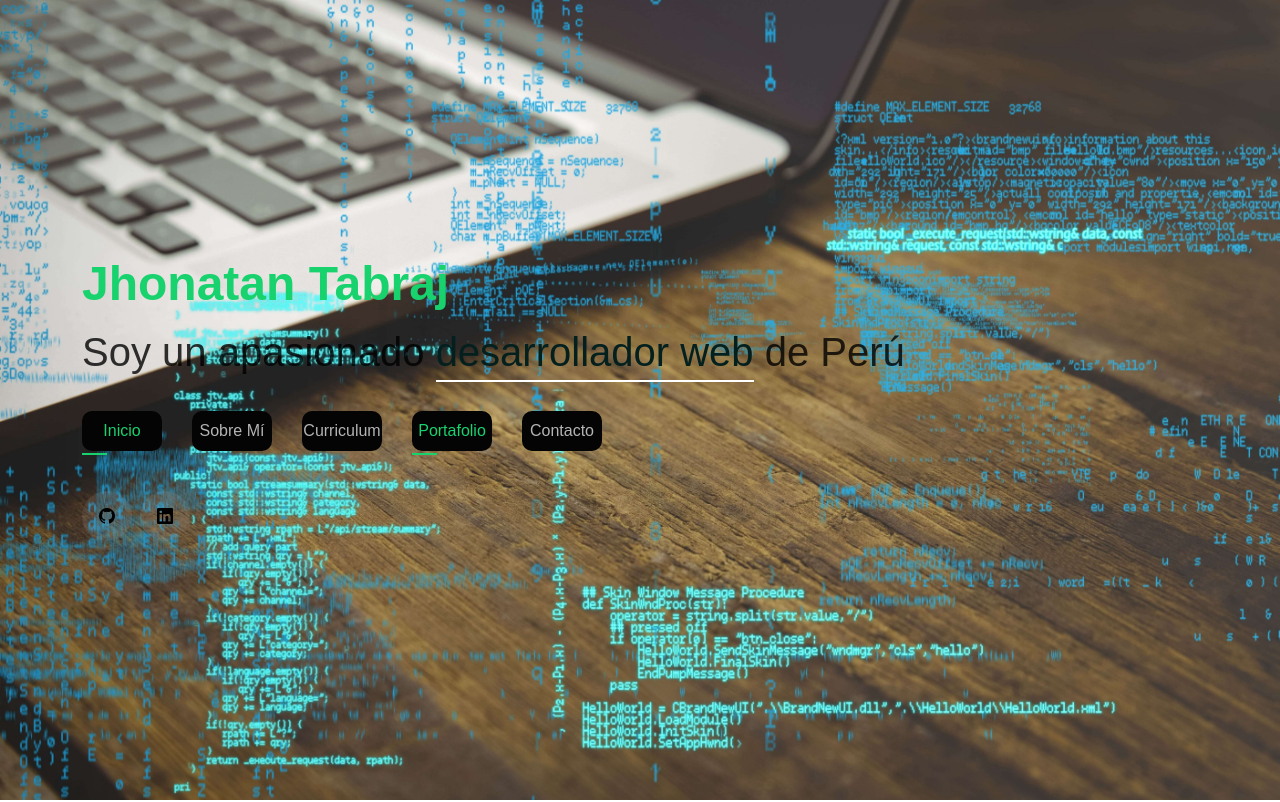
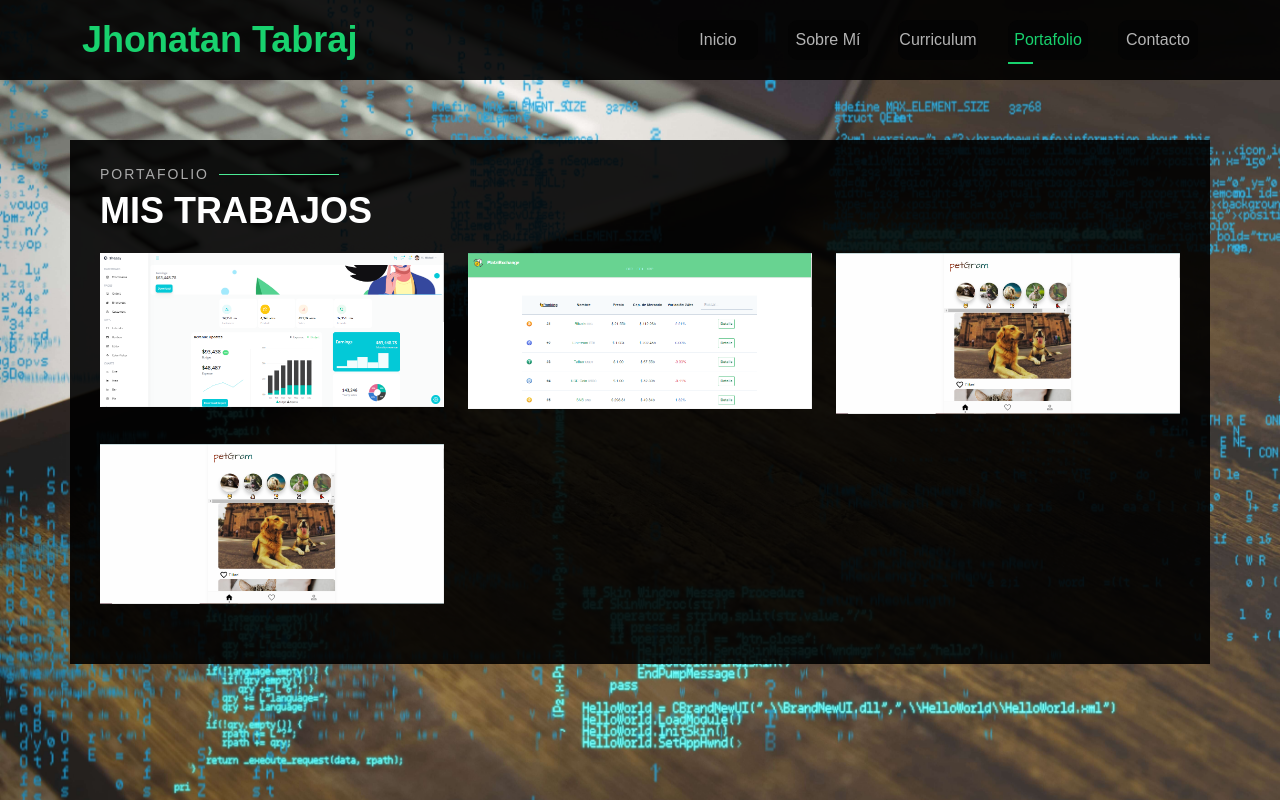
Before and after one commit to jhonntantb/me_react, a React (Create React App) app: page /portfolio in a window 1280 px wide. Shown: the top 802 px of the page. Built offline with nearby package versions, Linux system fonts and the light colour scheme.

Commit message:
fixed bugs nav barf and location

```diff
--- a/src/components/start/Start.jsx
+++ b/src/components/start/Start.jsx
@@ -1,10 +1,13 @@
-import { useState } from 'react';
-import { NavLink } from 'react-router-dom';
+import { useState, useEffect } from 'react';
+import { NavLink, useLocation } from 'react-router-dom';
 import { useStateContext } from '../../context/ContextProvider';
+
 
 const Start = () => {
     const [icon, setIcon] = useState('list');
-	const { navPosition, setNavClass, initPage } = useStateContext();
+	const { navPosition, setNavClass, initPage, setNavPosition, setInitPage } = useStateContext();
+
+	const location = useLocation();
 
 	const handleIconNav = () => {
 		if (icon === 'list') {
@@ -13,6 +16,16 @@ const Start = () => {
 			setIcon('list');
 		}
 	};
+	useEffect(() => {
+		if(location.pathname==='/'){
+			setNavPosition('');
+			setInitPage('active');
+		}else{
+			setNavPosition('header-top');
+			setInitPage('');
+		}
+	}, []);
+
   return (
     <header id='header' className={`${navPosition}`}>
 			<div className='container'>
--- a/src/context/ContextProvider.js
+++ b/src/context/ContextProvider.js
@@ -12,6 +12,7 @@ export const ContextProvider = ({ children }) => {
 	const [isOpenDetail, openModalDetail, closeModalDetail] = useModal();
 
 	const setNavClass = (value) => {
+		localStorage.setItem('navPosition', value);
 		setNavPosition(value);
 		setInitPage('');
 	};
@@ -26,6 +27,7 @@ export const ContextProvider = ({ children }) => {
 		<StateContext.Provider
 			value={{
 				navPosition,
+				setNavPosition,
 				setNavClass,
 				projectId,
 				setProjectId,
```
